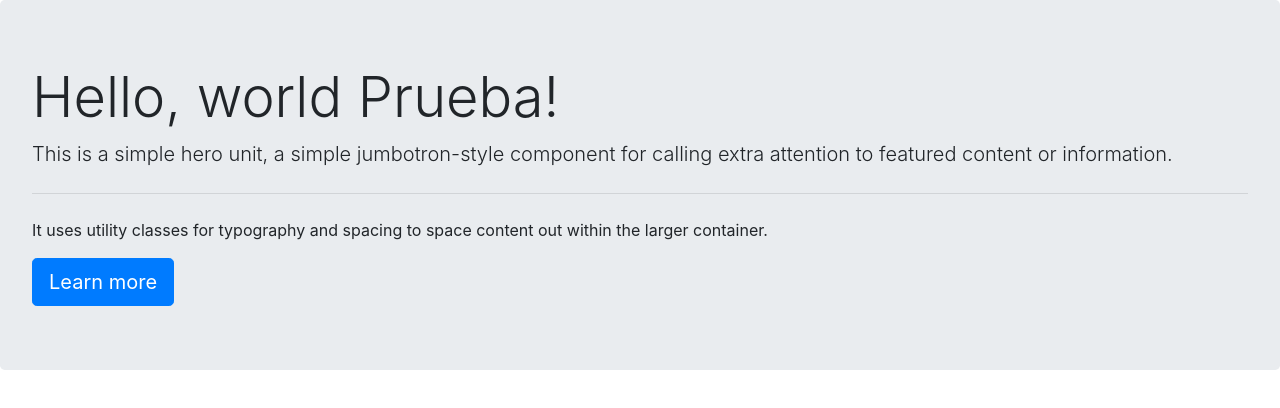
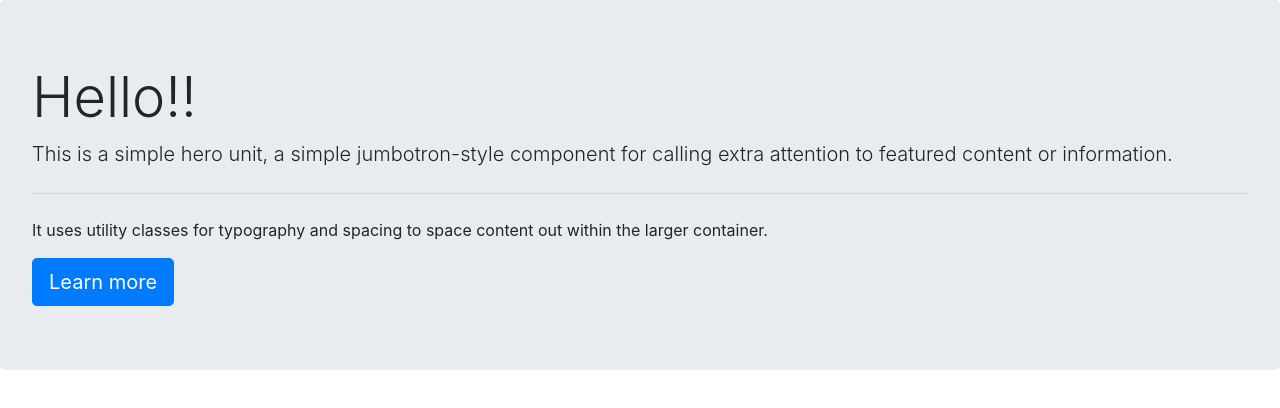
Before and after one commit to ldiezcanseco/prueba, a plain HTML site: page docs/index.html in a window 1280 px wide. Drawn offline with nearby package versions, Linux system fonts and the light colour scheme.

Commit message:
modificar index

```diff
--- a/docs/index.html
+++ b/docs/index.html
@@ -17,7 +17,7 @@
     <script src="https://cdn.jsdelivr.net/npm/popper.js@1.16.0/dist/umd/popper.min.js" integrity="sha384-Q6E9RHvbIyZFJoft+2mJbHaEWldlvI9IOYy5n3zV9zzTtmI3UksdQRVvoxMfooAo" crossorigin="anonymous"></script>
     <script src="https://stackpath.bootstrapcdn.com/bootstrap/4.4.1/js/bootstrap.min.js" integrity="sha384-wfSDF2E50Y2D1uUdj0O3uMBJnjuUD4Ih7YwaYd1iqfktj0Uod8GCExl3Og8ifwB6" crossorigin="anonymous"></script>
     <div class="jumbotron">
-        <h1 class="display-4">Hello, world Prueba!</h1>
+        <h1 class="display-4">Hello!!</h1>
         <p class="lead">This is a simple hero unit, a simple jumbotron-style component for calling extra attention to featured content or information.</p>
         <hr class="my-4">
         <p>It uses utility classes for typography and spacing to space content out within the larger container.</p>
```
